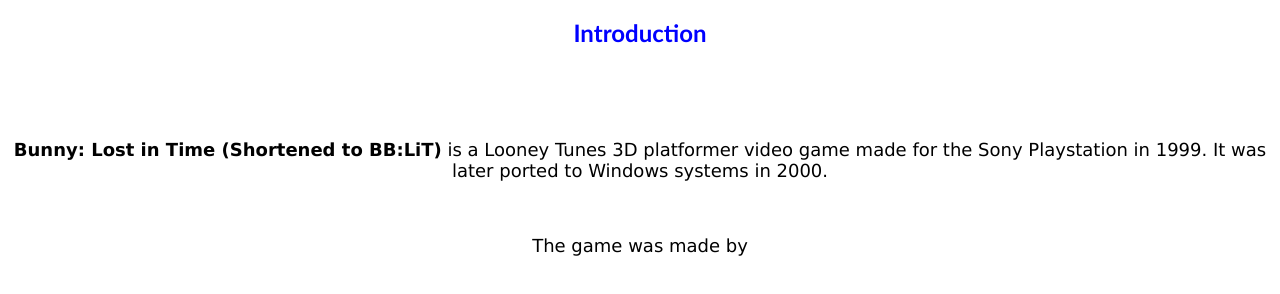
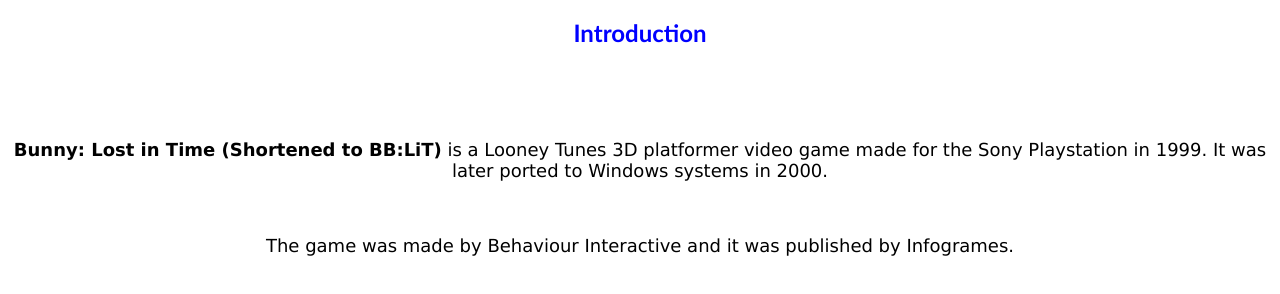
Before and after one commit to TheLiTProject/TheLiTProject.github.io, a plain HTML site: page HTML Files/BBLiT.html in a window 1280 px wide. Shown: the part 94-388 px from the top of the page. Drawn offline with Linux system fonts and the light colour scheme.

Commit message:
Finished with the second <p> to BBLiT Introduction

```diff
--- a/HTML Files/BBLiT.html
+++ b/HTML Files/BBLiT.html
@@ -17,6 +17,6 @@
         <br><br><br>
         <p><strong>Bunny: Lost in Time (Shortened to BB:LiT)</strong> is a Looney Tunes 3D platformer video game made for the Sony Playstation in 1999. It was later ported to Windows systems in 2000.</p>
         <br>
-        <p>The game was made by</p>
+        <p>The game was made by Behaviour Interactive and it was published by Infogrames.</p>
     </main>
 </html>
```
